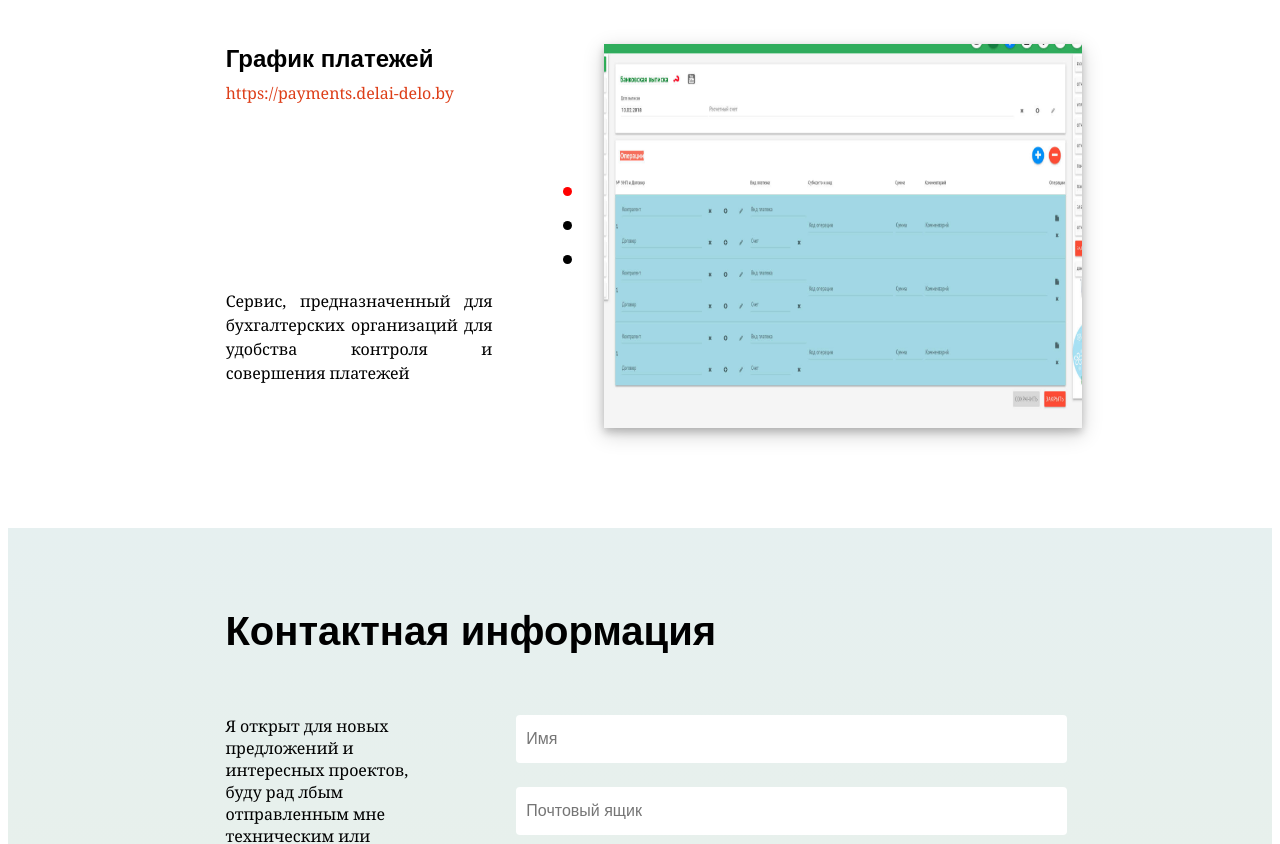
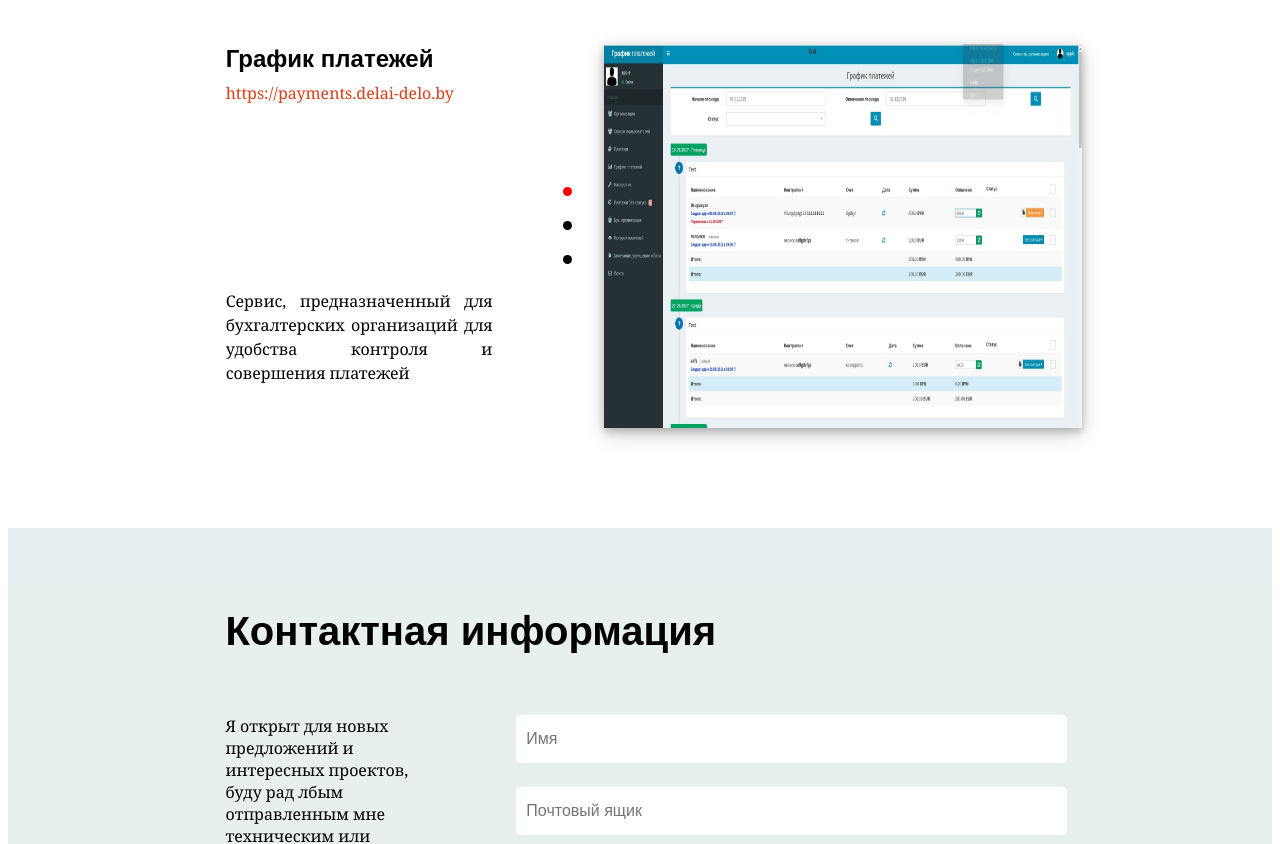
Before and after one commit to kozel-andrey/portfolio, a plain HTML site: page index.html in a window 1280 px wide. Shown: the part 2071-2915 px from the top of the page. Drawn offline with Linux system fonts and the light colour scheme.

Commit message:
Исправлена картинка для графика платежей

```diff
--- a/index.html
+++ b/index.html
@@ -132,7 +132,7 @@
                 </section>
                 <section class="images">
                     <figure>
-                        <img src="img/delai-delo.jpg" alt="Скриншот делай-дело"/>
+                        <img src="img/payments-min.jpg" alt="Скриншот делай-дело"/>
                     </figure>
                 </section>
             </article>
```
Also changed, not shown: img/payments-min.jpg (added).
